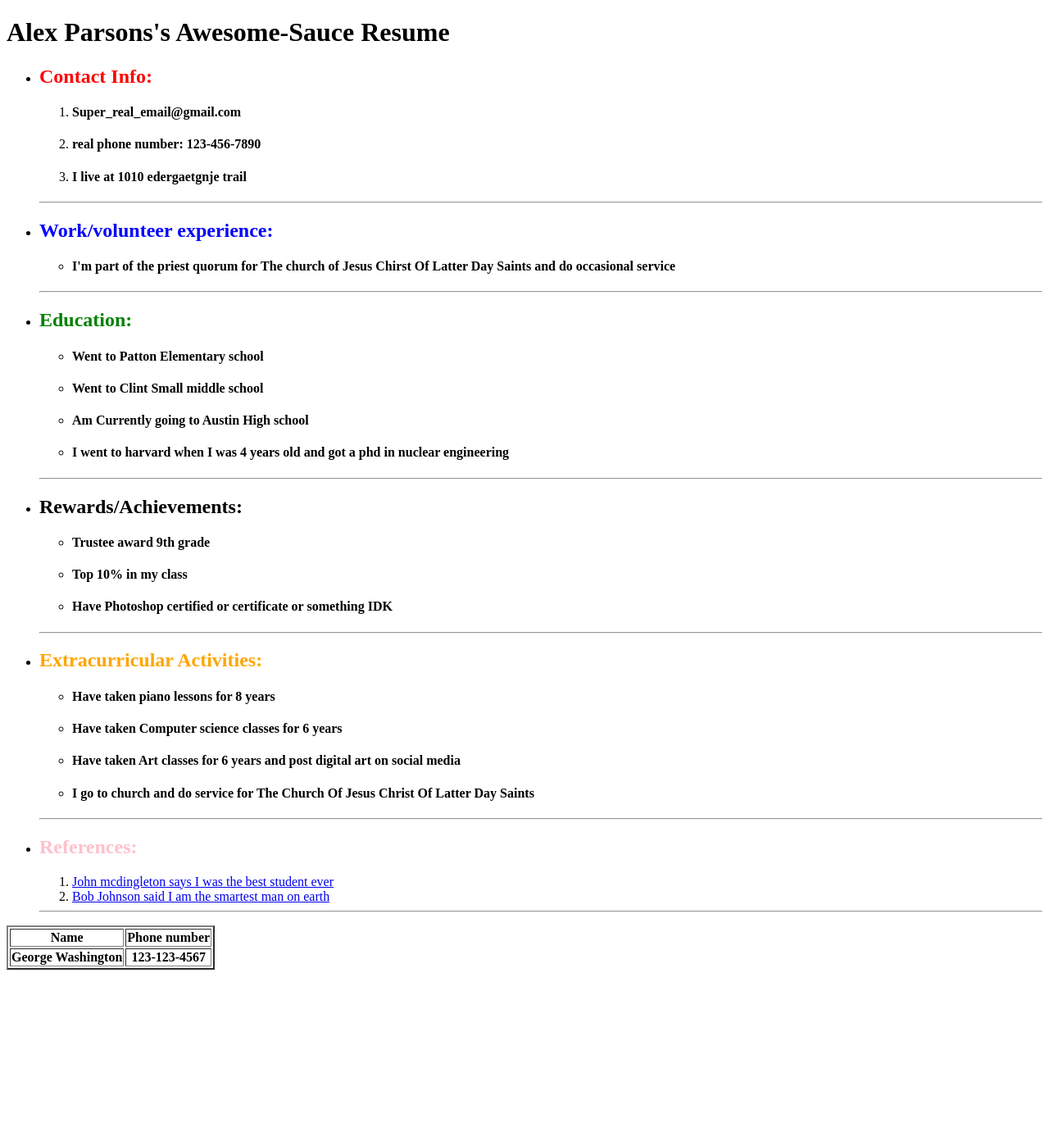
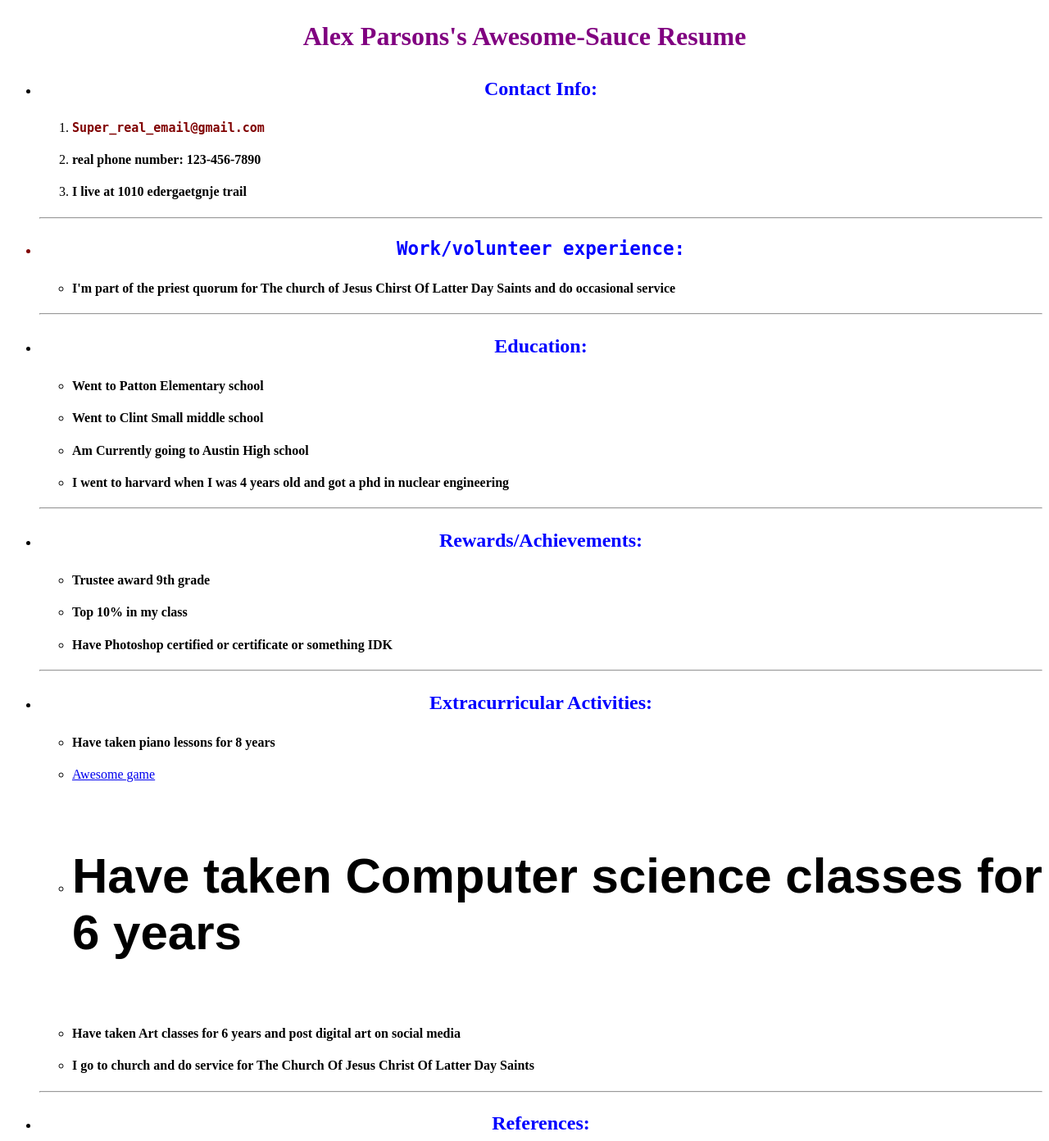
Before and after one commit to MagicalKarp74/MagicalKarp74.github.io, a plain HTML site: page resume.html in a window 1280 px wide. Shown: the top 1392 px of the page at 82% size. Before the commit the page ends 1191 px from the top, so only its background shows below. Drawn offline with Linux system fonts and the light colour scheme.

Commit message:
Update resume.html

```diff
--- a/resume.html
+++ b/resume.html
@@ -2,25 +2,30 @@
 
 <html>
 
-<header>
+<head>
+
+    <link rel = "stylesheet" href = "style.css">
+</head>
+
+<body>
+
     <h1> Alex Parsons's Awesome-Sauce Resume</h1>
-</header>
 
 <ul>
-    <li><h2><FONT COLOR = "ff0000"> Contact Info: </FONT></h2></li>
+    <li><h2> Contact Info: </h2></li>
         <ol>
-            <li><h4> Super_real_email@gmail.com</h4></li>
+            <li><h4 id = "exception"> Super_real_email@gmail.com</h4></li>
             <li><h4> real phone number: 123-456-7890</h4></li>
             <li><h4> I live at 1010 edergaetgnje trail </h4></li>
         </ol>
     <hr>
-    <li><h2><FONT COLOR = "0000ff">Work/volunteer experience: </h2></li></FONT>
+    <li id = "exception"><h2>Work/volunteer experience: </h2></li>
         <ul>
             <li><h4>I'm part of the priest quorum for The church of Jesus Chirst Of Latter Day Saints and do occasional service</h4></li>
         </ul>
 
     <hr>
-    <li><h2><FONT COLOR = "008000"> Education: </h2></li></FONT>
+    <li><h2> Education: </h2></li>
         <ul>
             <li><h4> Went to Patton Elementary school</h4></li>
             <li><h4> Went to Clint Small middle school</h4></li>
@@ -30,7 +35,7 @@
 
 
     <hr>
-    <li><h2><FONT COLOR = "80080"></FONT>Rewards/Achievements: </h2></li></FONT>
+    <li><h2>Rewards/Achievements: </h2></li>
         <ul>
             <li><h4> Trustee award 9th grade </h4></li>
             <li><h4> Top 10% in my class</h4></li>
@@ -38,17 +43,19 @@
 
         </ul>
     <hr>
-    <li><h2><FONT COLOR = "ffa500">Extracurricular Activities: </h2></li></FONT>
+    <li><h2>Extracurricular Activities: </h2></li>
         <ul>
             <li><h4> Have taken piano lessons for 8 years</h4></li>
-            <li><h4> Have taken Computer science classes for 6 years</h4></li>
+            <li><a href = "dist\Main.exe">Awesome game</a></li>
+
+            <li><h4 class = "wowzers"> Have taken Computer science classes for 6 years</h4></li>
             <li><h4> Have taken Art classes for 6 years and post digital art on social media</h4></li>
             <li><h4> I go to church and do service for The Church Of Jesus Christ Of Latter Day Saints</h4></li>
         </ul>
 
     <hr>
 
-    <li><h2><FONT COLOR = "ffc0cb">References: </h2></li></FONT>
+    <li><h2>References: </h2></li>
         <ol>
             <li><a href="blahblahblah">John mcdingleton says I was the best student ever </a></li>
             <li><a href="blahblahbf">Bob Johnson said I am the smartest man on earth</a></li>
@@ -79,4 +86,6 @@
 
 
 
+
+
 </html>
```
